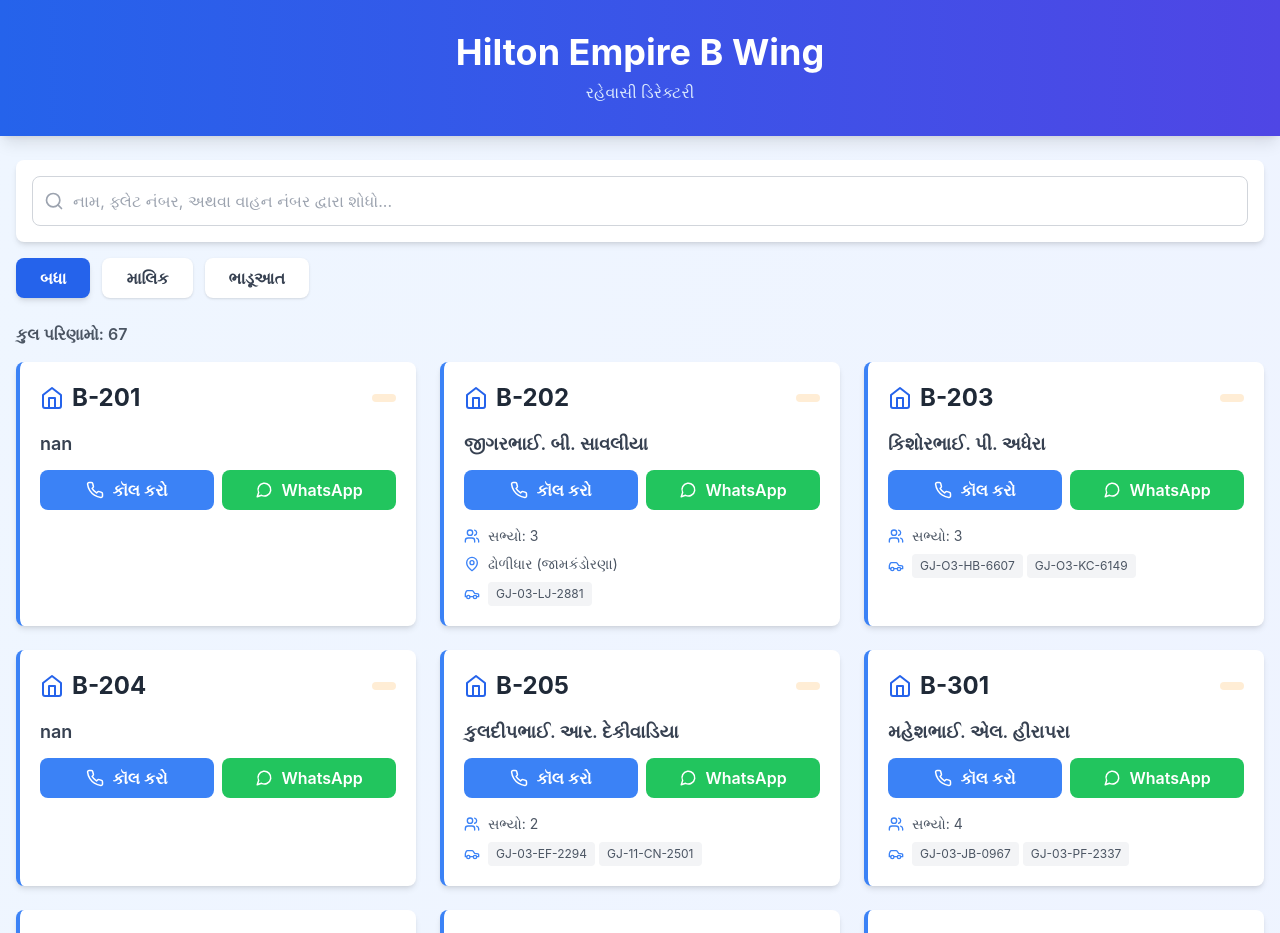
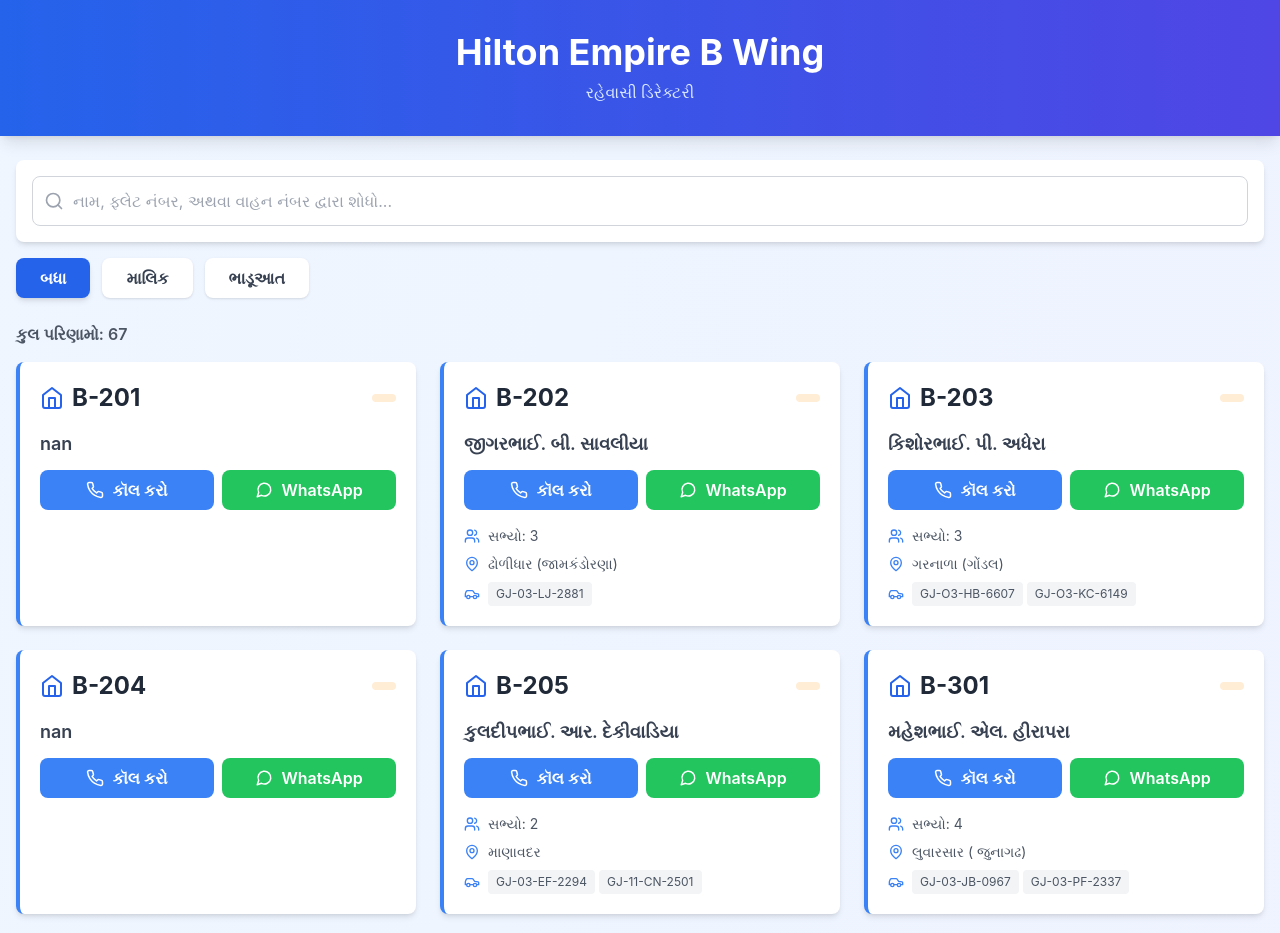
Before and after one commit to pragnesh-recruiter/hilton-empire-directory, a React (Vite) app: page / in a window 1280 px wide. Shown: the top 933 px of the page. Built offline with nearby package versions, Linux system fonts and the light colour scheme.

Commit message:
Update App.jsx

```diff
--- a/src/App.jsx
+++ b/src/App.jsx
@@ -35,7 +35,7 @@
     "tenantName": "nan",
     "tenantPhone": "nan",
     "members": 3,
-    "nativePlace": "",
+    "nativePlace": "ગરનાળા (ગોંડલ)",
     "vehicles": [
       "GJ-O3-HB-6607",
       "GJ-O3-KC-6149"
@@ -60,7 +60,7 @@
     "tenantName": "nan",
     "tenantPhone": "nan",
     "members": 2,
-    "nativePlace": "",
+    "nativePlace": "માણાવદર",
     "vehicles": [
       "GJ-03-EF-2294",
       "GJ-11-CN-2501"
@@ -74,7 +74,7 @@
     "tenantName": "nan",
     "tenantPhone": "nan",
     "members": 4,
-    "nativePlace": "",
+    "nativePlace": "લુવારસાર‌ ( જુનાગઢ)",
     "vehicles": [
       "GJ-03-JB-0967",
       "GJ-03-PF-2337"
```
